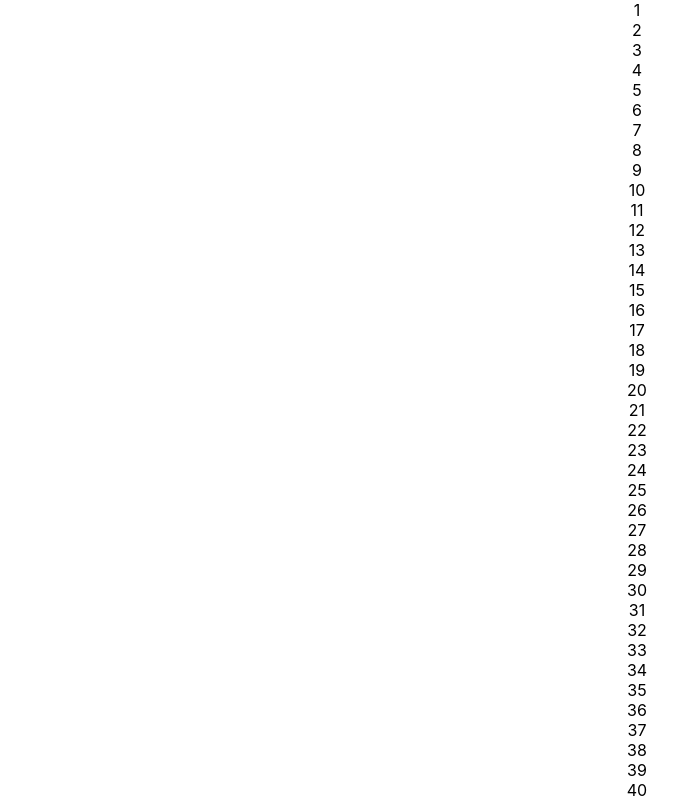
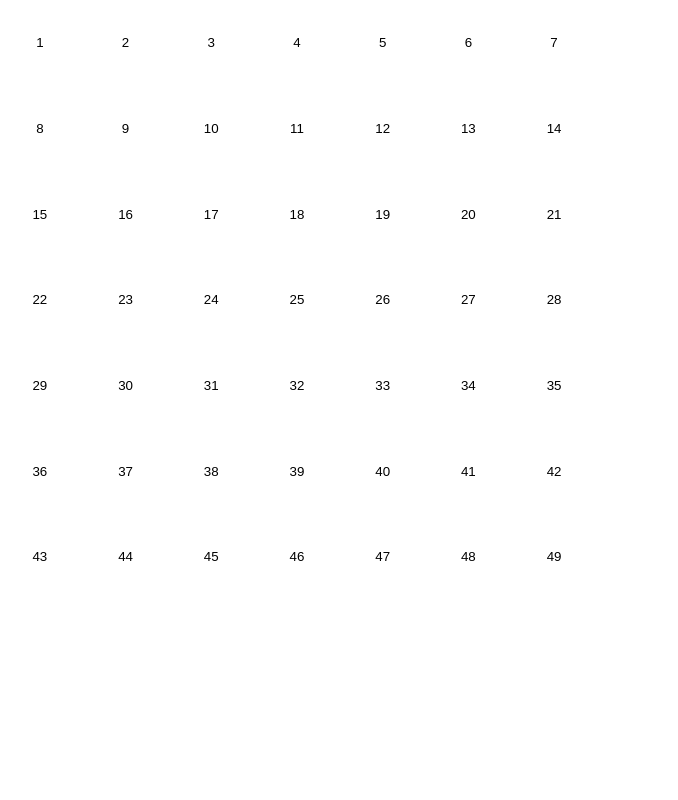
Before and after one commit to SumWunSpeshal/lotto, a React (Create React App) app: page / in a window 1280 px wide. Shown: the top 800 px of the page, without its empty margins (3-681 px from the left). Built offline with nearby package versions, Linux system fonts and the light colour scheme.

Commit message:
extending business logic

```diff
--- a/src/App.css
+++ b/src/App.css
@@ -1,38 +1,8 @@
-.App {
-  text-align: center;
+.board {
+  width: 600px;
 }
 
-.App-logo {
-  height: 40vmin;
-  pointer-events: none;
+.board__list {
+  display: flex;
+  flex-wrap: wrap;
 }
-
-@media (prefers-reduced-motion: no-preference) {
-  .App-logo {
-    animation: App-logo-spin infinite 20s linear;
-  }
-}
-
-.App-header {
-  background-color: #282c34;
-  min-height: 100vh;
-  display: flex;
-  flex-direction: column;
-  align-items: center;
-  justify-content: center;
-  font-size: calc(10px + 2vmin);
-  color: white;
-}
-
-.App-link {
-  color: #61dafb;
-}
-
-@keyframes App-logo-spin {
-  from {
-    transform: rotate(0deg);
-  }
-  to {
-    transform: rotate(360deg);
-  }
-}
--- a/src/App.js
+++ b/src/App.js
@@ -3,23 +3,41 @@ import Field from './Field';
 import './App.css';
 
 class App extends React.Component {
-  nums = Array.from(Array(49).keys()).map(item => item + 1);
+  nums = Array(49)
+    .fill(0)
+    .map((item, index) => index + 1);
 
   state = {
     combination: [],
-    bla: 'asdasdadssad',
+    selectionComplete: false,
   };
 
   getItemValue(value) {
-    console.log(this);
+    let newArr = this.state.combination;
+    this.state.combination.indexOf(value) !== -1 ? newArr.splice(newArr.indexOf(value), 1) : newArr.push(value);
+    this.setState({ combination: newArr, selectionComplete: newArr.length >= 6 });
   }
 
   render() {
     return (
       <div className='App'>
-        {this.nums.map(item => (
-          <Field key={item} value={item} eventHandler={this.getItemValue} />
-        ))}
+        <section className='board'>
+          <ul className='board__list'>
+            {this.nums.map(item => (
+              <Field
+                key={item}
+                value={item}
+                isDisabled={this.state.selectionComplete}
+                eventHandler={val => this.getItemValue(val)}
+              />
+            ))}
+          </ul>
+        </section>
+        <br />
+        <br />
+        <br />
+        <br />
+        <div className='current-nums'>{this.state.combination}</div>
       </div>
     );
   }
--- /dev/null
+++ b/src/Field.css
@@ -0,0 +1,38 @@
+.board__item {
+  position: relative;
+  flex-basis: var(--seventh);
+}
+
+.board__item:before {
+  content: '';
+  display: block;
+  padding-top: 100%;
+}
+
+/* states */
+.board__button {
+  position: absolute;
+
+  top: 50%;
+  left: 50%;
+  transform: translate(-50%, -50%);
+
+  width: 100%;
+  height: 100%;
+
+  display: flex;
+  align-items: center;
+  justify-content: center;
+
+  cursor: pointer;
+}
+
+.board__button.is-active {
+  background-color: green;
+}
+
+.board__button.is-disabled {
+  background-color: red;
+  pointer-events: none;
+  cursor: auto;
+}
--- a/src/Field.js
+++ b/src/Field.js
@@ -1,11 +1,30 @@
 import React from 'react';
+import './Field.css';
 
 class Field extends React.Component {
+  state = {
+    active: false,
+  };
+
+  onClick = () => {
+    this.props.eventHandler(this.props.value);
+    this.setState({ active: !this.state.active });
+  };
+
   render() {
     return (
-      <div className='field' onClick={() => this.props.eventHandler(this.props.value)}>
-        {this.props.value}
-      </div>
+      <li className='board__item'>
+        <button
+          onClick={this.onClick}
+          className={
+            'board__button' +
+            (this.state.active ? ' is-active' : '') +
+            (this.props.isDisabled && !this.state.active ? ' is-disabled' : '')
+          }
+        >
+          {this.props.value}
+        </button>
+      </li>
     );
   }
 }
--- a/src/index.css
+++ b/src/index.css
@@ -1,13 +1,153 @@
+/* http://meyerweb.com/eric/tools/css/reset/
+   v2.0 | 20110126
+   License: none (public domain)
+*/
+
+html,
+body,
+div,
+span,
+applet,
+object,
+iframe,
+h1,
+h2,
+h3,
+h4,
+h5,
+h6,
+p,
+blockquote,
+pre,
+a,
+abbr,
+acronym,
+address,
+big,
+cite,
+code,
+del,
+dfn,
+em,
+img,
+ins,
+kbd,
+q,
+s,
+samp,
+small,
+strike,
+strong,
+sub,
+sup,
+tt,
+var,
+b,
+u,
+i,
+center,
+dl,
+dt,
+dd,
+ol,
+ul,
+li,
+fieldset,
+form,
+label,
+legend,
+table,
+caption,
+tbody,
+tfoot,
+thead,
+tr,
+th,
+td,
+article,
+aside,
+canvas,
+details,
+embed,
+figure,
+figcaption,
+footer,
+header,
+hgroup,
+menu,
+nav,
+output,
+ruby,
+section,
+summary,
+time,
+mark,
+audio,
+video {
+  margin: 0;
+  padding: 0;
+  border: 0;
+  font-size: 100%;
+  font: inherit;
+  vertical-align: baseline;
+}
+/* HTML5 display-role reset for older browsers */
+article,
+aside,
+details,
+figcaption,
+figure,
+footer,
+header,
+hgroup,
+menu,
+nav,
+section {
+  display: block;
+}
+body {
+  line-height: 1;
+}
+ol,
+ul {
+  list-style: none;
+}
+blockquote,
+q {
+  quotes: none;
+}
+blockquote:before,
+blockquote:after,
+q:before,
+q:after {
+  content: '';
+  content: none;
+}
+table {
+  border-collapse: collapse;
+  border-spacing: 0;
+}
+
+/* Custom Resets */
+button {
+  outline: none;
+  border: 0;
+  background-color: transparent;
+  padding: 0;
+}
+
+:root {
+  --seventh: 14.2857%;
+}
+
 body {
   margin: 0;
-  font-family: -apple-system, BlinkMacSystemFont, 'Segoe UI', 'Roboto', 'Oxygen',
-    'Ubuntu', 'Cantarell', 'Fira Sans', 'Droid Sans', 'Helvetica Neue',
-    sans-serif;
+  font-family: -apple-system, BlinkMacSystemFont, 'Segoe UI', 'Roboto', 'Oxygen', 'Ubuntu', 'Cantarell', 'Fira Sans',
+    'Droid Sans', 'Helvetica Neue', sans-serif;
   -webkit-font-smoothing: antialiased;
   -moz-osx-font-smoothing: grayscale;
 }
 
 code {
-  font-family: source-code-pro, Menlo, Monaco, Consolas, 'Courier New',
-    monospace;
+  font-family: source-code-pro, Menlo, Monaco, Consolas, 'Courier New', monospace;
 }
```
